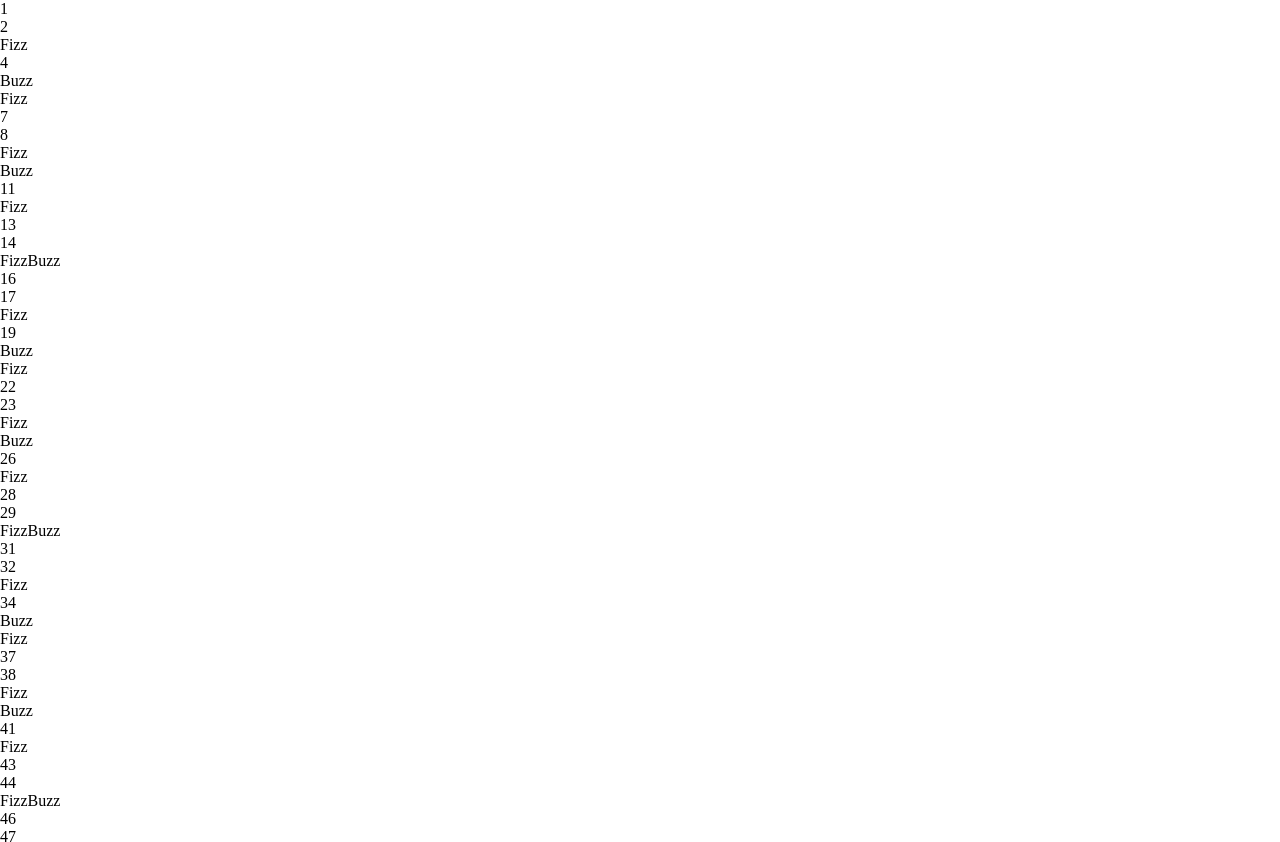
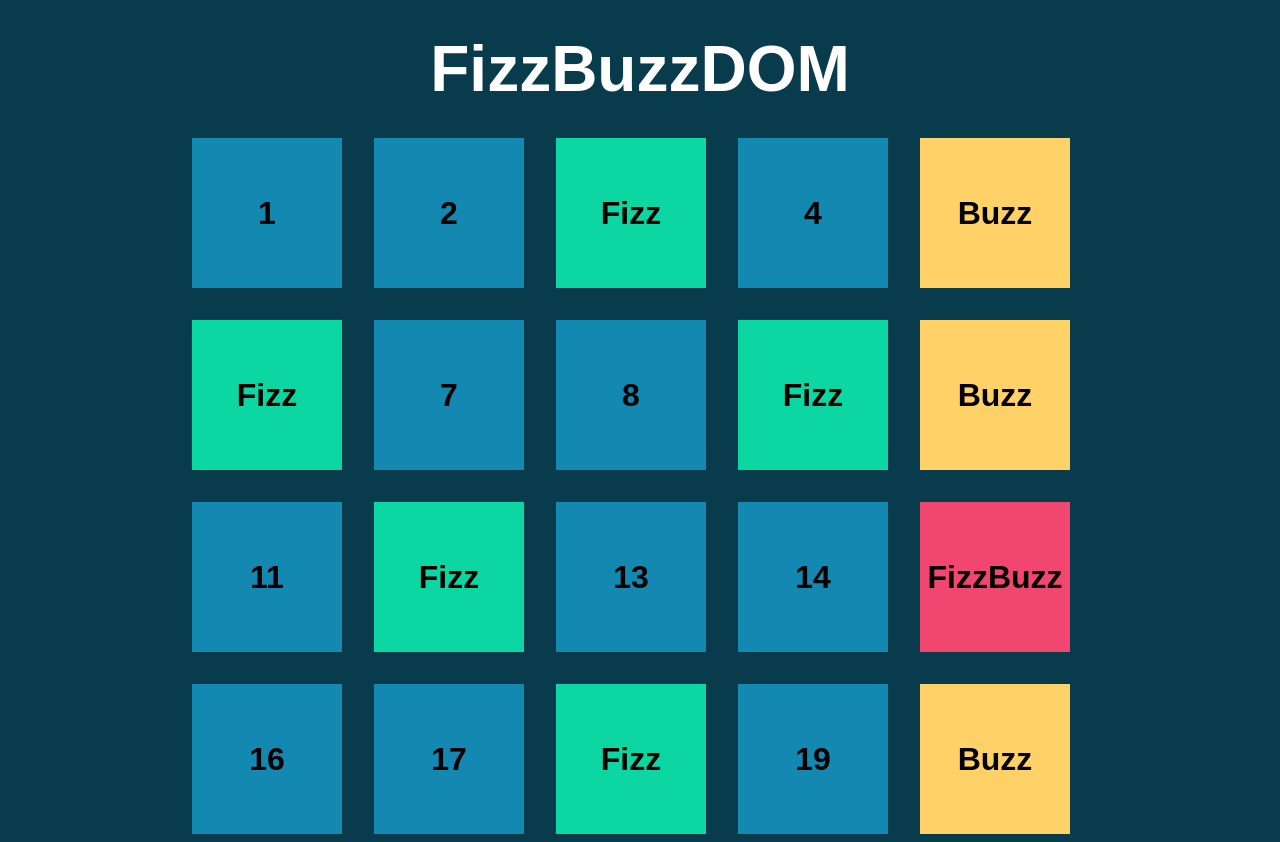
Before and after one commit to marcoceccarelli98/js-fizzbuzz, a plain HTML site: page index.html in a window 1280 px wide. Shown: the top 842 px of the page. Drawn offline with Linux system fonts and the light colour scheme.

Commit message:
[BONUS 2] Added style to css

```diff
--- a/css/style.css
+++ b/css/style.css
@@ -7,3 +7,56 @@
     padding: 0;
     box-sizing: border-box;
 }
+
+/* ----------- */
+/* -- BODY  -- */
+/* ----------- */
+
+body {
+    font-family: Arial, Helvetica, sans-serif;
+    background-color: #083B4C;
+}
+
+h1 {
+    text-align: center;
+    color: white;
+    font-size: 4rem;
+    font-weight: bold;
+    margin: 2rem 0;
+}
+
+.container {
+    width: 70%;
+    margin: 0 auto;
+
+}
+
+ul {
+    display: flex;
+    flex-wrap: wrap;
+    list-style: none;
+    gap: 2rem;
+    margin-bottom: 2rem;
+}
+
+li {
+    background-color: #1389B2;
+    height: 150px;
+    width: 150px;
+    font-size: 2rem;
+    font-weight: bold;
+    line-height: 150px;
+    text-align: center;
+}
+
+.fizz {
+    background-color: #0CD6A1;
+}
+
+.buzz {
+    background-color: #FFD166;
+}
+
+.fizzbuzz {
+    background-color: #F0466F;
+}
--- a/index.html
+++ b/index.html
@@ -9,6 +9,7 @@
 </head>
 
 <body>
+    <h1>FizzBuzzDOM</h1>
     <div class="container">
         <ul class="list">
 
```
